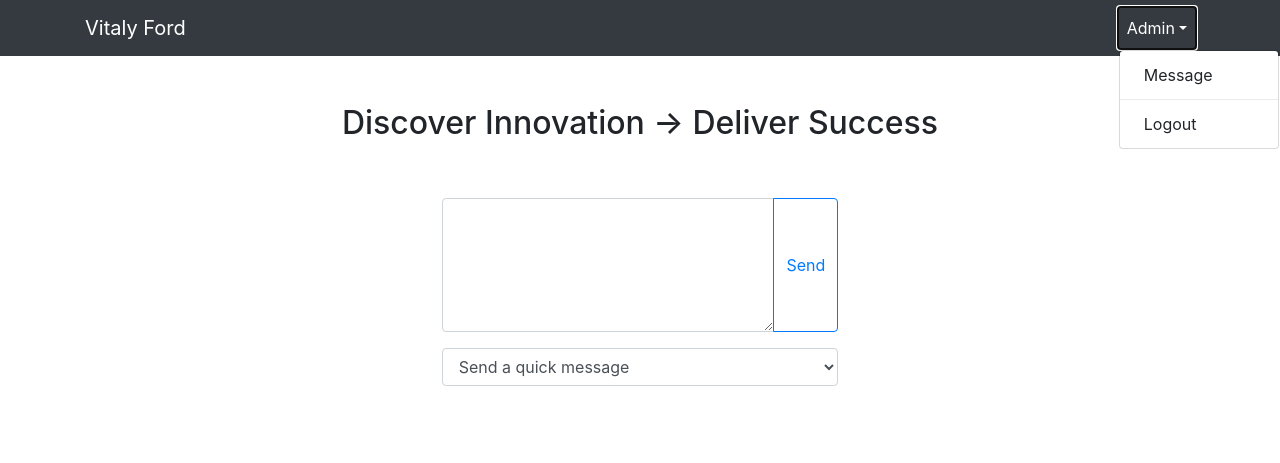
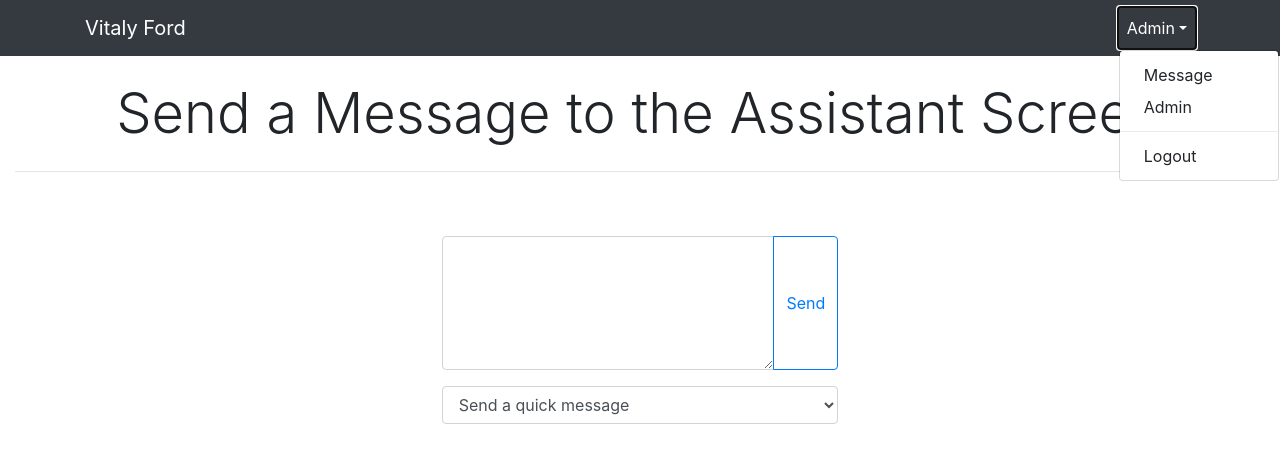
Before and after one commit to vitalyford/AssistantScreen, a Django app: page /send-message/ in a window 1280 px wide, after a click on "Admin". Shown: the top 463 px of the page. Run offline with Django 3.2, Linux system fonts and the light colour scheme; the visitor is signed in with stand-in values (Sample User, id 1); data that the repository does not hold is empty; some libraries are stand-ins or nearby versions.

Commit message:
Make send message work with quick messages and show them on index

```diff
--- a/assistant/admin.py
+++ b/assistant/admin.py
@@ -1,5 +1,6 @@
 from django.contrib import admin
-from .models import Info
+from .models import Info, QuickMessage
 
 
 admin.site.register(Info)
+admin.site.register(QuickMessage)
--- a/assistant/templates/assistant/base.html
+++ b/assistant/templates/assistant/base.html
@@ -17,7 +17,7 @@
 
 </head>
 
-<body>
+<body style="height: 100%;">
 
   <!-- Navigation -->
   <nav class="navbar navbar-expand-lg navbar-dark bg-dark static-top">
@@ -37,6 +37,7 @@
             <a class="nav-link dropdown-toggle" href="#" id="navbarDropdown" role="button" data-toggle="dropdown" aria-haspopup="true" aria-expanded="false">Admin</a>
             <div class="dropdown-menu" aria-labelledby="navbarDropdown">
                 <a class="dropdown-item" href="{% url 'assistant:send-message' %}">Message</a>
+                <a class="dropdown-item" href="/admin/">Admin</a>
                 <div class="dropdown-divider"></div>
                 <a class="dropdown-item" href="{% url 'assistant:logout' %}">Logout</a>
             </div>
@@ -51,7 +52,7 @@
   <div class="container-fluid">
     <div class="row">
       <div class="col-sm-12 text-center">
-        <h2 class="mt-5">Discover Innovation &#8594; Deliver Success</h2>
+        <h2 class="display-4 mt-4">{% block title %}{% endblock %}</h2>
         {% if messages %}
           {% for message in messages %}
               <div class="lead text-center{% if message.tags %} text-{{ message.tags }}{% endif %}">{{ message }}</div>
@@ -59,6 +60,7 @@
         {% endif %}
       </div>
     </div>
+    <hr>
     {% block content %}
     {% endblock %}
   </div>
--- a/assistant/templates/assistant/login.html
+++ b/assistant/templates/assistant/login.html
@@ -1,4 +1,8 @@
 {% extends "base.html" %}
+
+{% block title %}
+Credentials
+{% endblock %}
 
 {% block content %}
 <div class="row">
--- a/assistant/templates/assistant/send-message.html
+++ b/assistant/templates/assistant/send-message.html
@@ -1,4 +1,8 @@
 {% extends "base.html" %}
+
+{% block title %}
+Send a Message to the Assistant Screen
+{% endblock %}
 
 {% block content %}
 <div class="row">
@@ -14,9 +18,9 @@
             </div>
             <div class="form-group">
               <select class="form-control" name="quickSelect" onchange="this.form.submit()">
-                <option id="-1">Send a quick message</option>
+                <option value="-1">Send a quick message</option>
               {% for m in quick_messages %}
-                <option name="{{ m.id }}">{{ m }}</option>
+                <option value="{{ m.id }}">{{ m.message|slice:":50" }}{% if m.message|length > 50 %}...{% endif %}</option>
               {% endfor %}
               </select>
             </div>
--- a/assistant/views.py
+++ b/assistant/views.py
@@ -3,7 +3,7 @@ from django.shortcuts import get_object_or_404, render
 from django.urls import reverse
 from django.contrib import messages
 
-from .models import Info
+from .models import Info, QuickMessage
 
 # imports for login and logout
 from django.contrib.auth import authenticate, login, logout
@@ -12,18 +12,33 @@ from django.contrib.auth.hashers import check_password
 
 
 def send_message(request):
-    if request.user.is_superuser and 'message' in request.POST:
-        message = request.POST.get('message')
-        info = Info.objects.all()
-        if info.count() > 0:
-            info.message = message
-            info.save()
+    if request.user.is_superuser:
+        if 'message' in request.POST and request.POST.get('message') != '':
+            save_info(request.POST.get('message'))
+        elif 'quickSelect' in request.POST:
+            try:
+                id = int(request.POST.get('quickSelect'))
+            except:
+                messages.warning(request, 'Do not mess with the ID field')
+                return HttpResponseRedirect(reverse('assistant:send-message'))
+            quick_message = get_object_or_404(QuickMessage, id=id)
+            print('Hi ' + quick_message.message)
+            save_info(quick_message.message)
         else:
-            info = Info(message=message)
-            info.save()
-    elif request.user.is_superuser:
-        return render(request, 'assistant/send-message.html', {})
-    return render(request, 'assistant/index.html', {})
+            context = {}
+            context['quick_messages'] = QuickMessage.objects.all()
+            return render(request, 'assistant/send-message.html', context)
+    return HttpResponseRedirect(reverse('assistant:index'))
+
+
+def save_info(message: str):
+    info = Info.objects.all()
+    if info.count() > 0:
+        info = info[0]
+        info.message = message
+    else:
+        info = Info(message=message)
+    info.save()
 
 
 def index(request):
```
Also changed, not shown: assistant/models.py (+11 -1 lines), assistant/templates/assistant/index.html (+7 -3 lines), assistant/migrations/0002_auto_20190514_1637.py (added).
